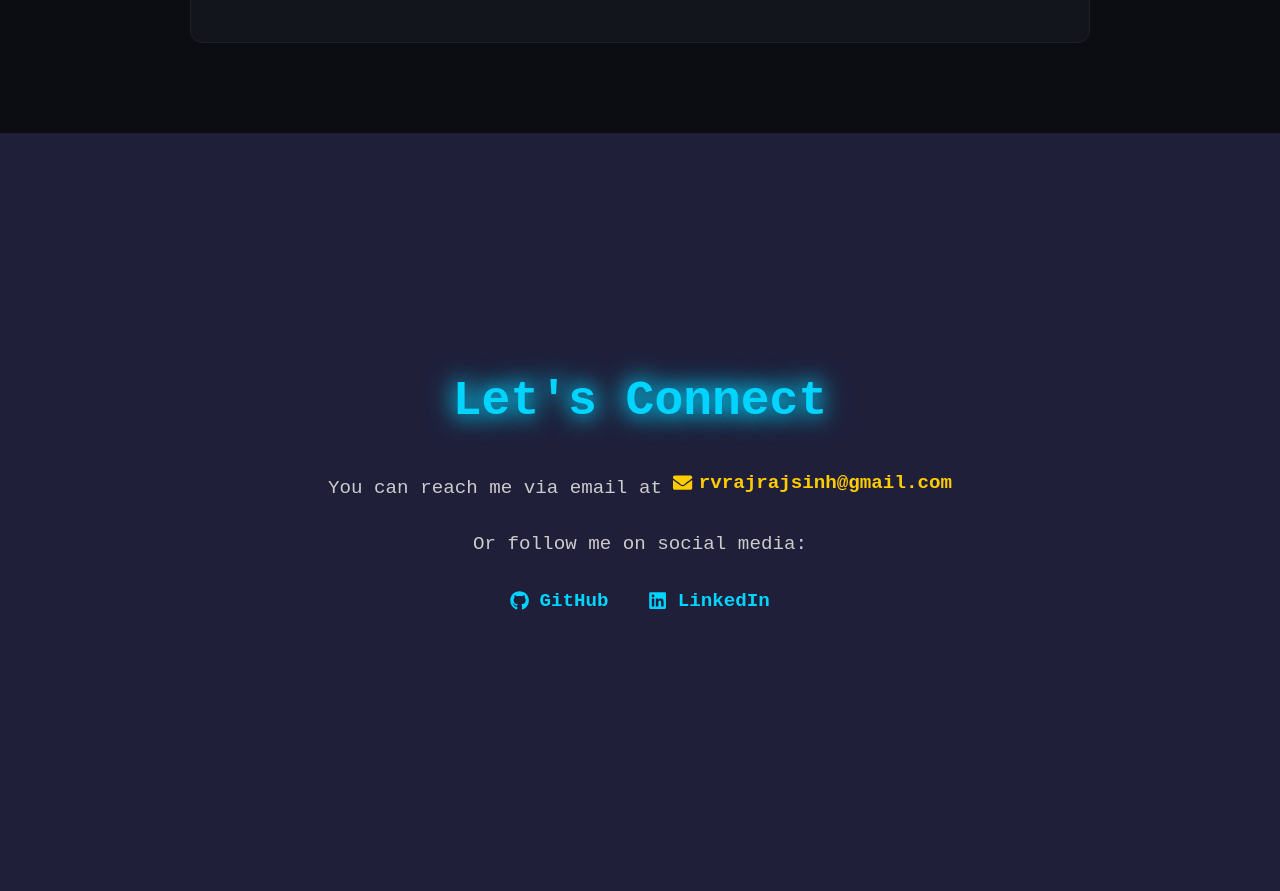
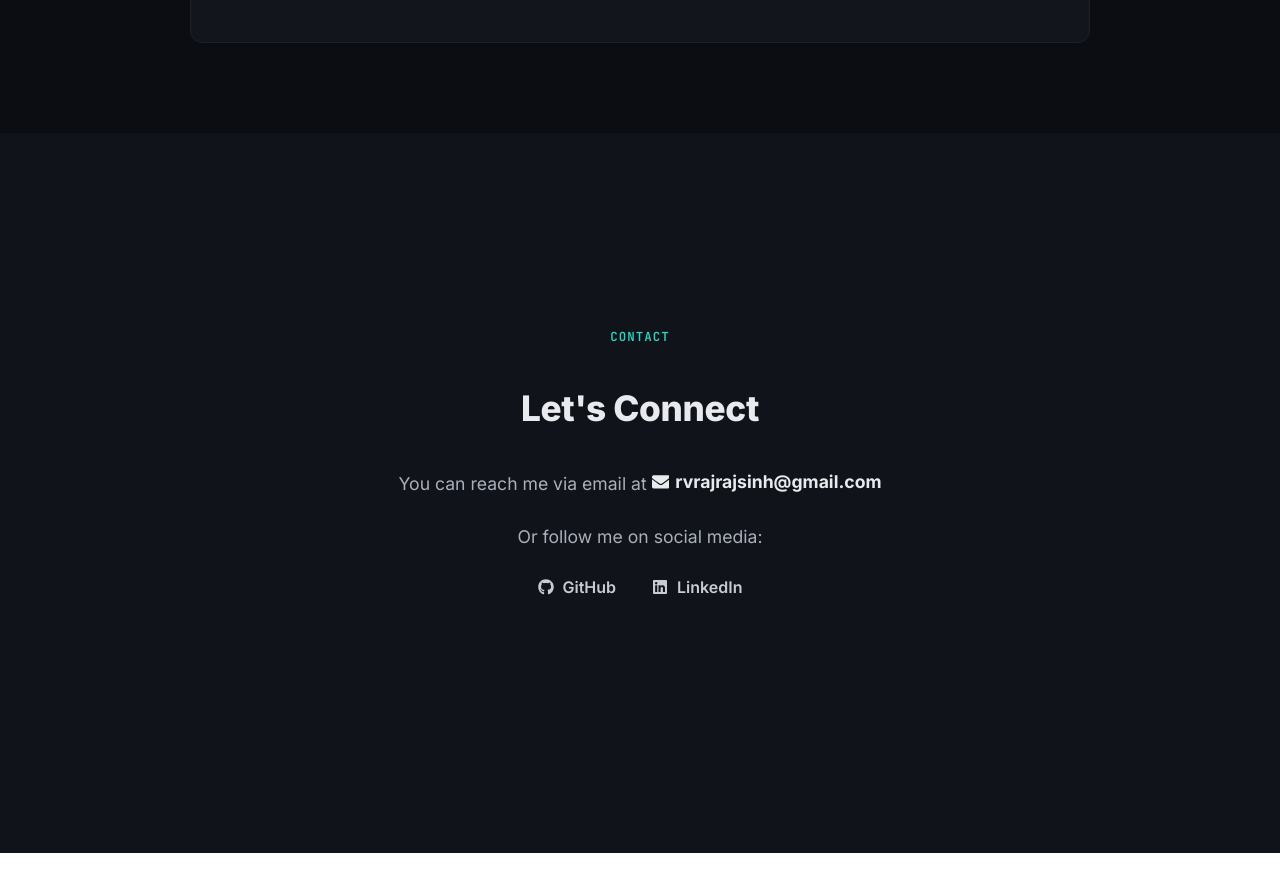
Before and after one commit to Vrajrajsinh-Rathod/portfolio, a React (Create React App) app: page / in a window 1280 px wide. Shown: the part 6780-7671 px from the top of the page. After the commit the page ends 7633 px from the top, so only its background shows below. Built offline with nearby package versions, Linux system fonts and the light colour scheme.

Commit message:
Redesign Contact section: new palette
Drop the yellow glow hover for a flat teal hover, matching the rest of the redesign.

```diff
--- a/src/Contact.js
+++ b/src/Contact.js
@@ -4,6 +4,7 @@ import { FaGithub, FaLinkedin, FaEnvelope } from 'react-icons/fa';
 const Contact = () => {
   return (
     <section id="contact" style={sectionStyle}>
+      <div style={eyebrowStyle}>Contact</div>
       <h2 style={headingStyle}>Let's Connect</h2>
 
       <p style={textStyle}>
@@ -39,36 +40,35 @@ const Contact = () => {
 
       <style>{`
         a {
-          transition: all 0.3s ease;
+          transition: color 0.2s ease, opacity 0.2s ease;
         }
 
         a:hover {
-          color: #ffcc00;
-          text-shadow: 0 0 10px #ffcc00, 0 0 20px #ffcc00;
+          color: #2dd4bf;
+          opacity: 0.9;
         }
 
         .icon {
-          transition: all 0.3s ease;
+          transition: transform 0.2s ease;
         }
 
         a:hover .icon {
-          transform: scale(1.2);
-          filter: drop-shadow(0 0 6px #ffcc00);
+          transform: scale(1.1);
         }
 
         @media (max-width: 768px) {
-          h2 { font-size: 2.2rem !important; }
+          h2 { font-size: 1.9rem !important; }
           p { font-size: 1rem !important; }
-          .icon { width: 22px !important; height: 22px !important; }
-          #contact { padding: 40px 15px 100px; }
+          .icon { width: 20px !important; height: 20px !important; }
+          #contact { padding: 60px 15px 120px; }
           a[href^="mailto"] { display: inline-flex; flex-wrap: wrap; margin-top: 8px; gap: 5px; }
         }
 
         @media (max-width: 480px) {
-          h2 { font-size: 1.8rem !important; }
+          h2 { font-size: 1.6rem !important; }
           p { font-size: 0.95rem !important; }
           .icon { width: 18px !important; height: 18px !important; }
-          #contact { padding: 30px 10px 80px; }
+          #contact { padding: 50px 10px 100px; }
           a[href^="mailto"] { margin-top: 10px; gap: 4px; }
         }
       `}</style>
@@ -78,35 +78,46 @@ const Contact = () => {
 
 const sectionStyle = {
   position: 'relative',
-  padding: '60px 20px 150px',
-  minHeight: '70vh',
+  padding: '90px 20px 150px',
+  minHeight: '60vh',
   display: 'flex',
   flexDirection: 'column',
   alignItems: 'center',
   justifyContent: 'center',
-  backgroundColor: '#1f1f3a',
-  color: '#f0f0f0',
-  fontFamily: "'Fira Code', monospace",
+  backgroundColor: '#10131a',
+  color: '#e8eaed',
+  fontFamily: "'Inter', system-ui, sans-serif",
   textAlign: 'center',
   overflow: 'hidden',
 };
 
+const eyebrowStyle = {
+  fontFamily: "'JetBrains Mono', monospace",
+  fontSize: '0.78rem',
+  fontWeight: 600,
+  letterSpacing: '0.08em',
+  color: '#2dd4bf',
+  textTransform: 'uppercase',
+  marginBottom: '12px',
+};
+
 const headingStyle = {
-  fontSize: '3rem',
+  fontSize: '2.2rem',
+  fontWeight: 800,
+  letterSpacing: '-0.01em',
   marginBottom: '25px',
-  color: '#00d4ff',
-  textShadow: '0 0 20px #00d4ff, 0 0 30px #00d4ff',
+  color: '#e8eaed',
 };
 
 const textStyle = {
-  fontSize: '1.2rem',
-  marginBottom: '15px',
-  color: '#ccc',
+  fontSize: '1.1rem',
+  marginBottom: '14px',
+  color: '#aab0ba',
 };
 
 const highlightLink = {
-  color: '#ffcc00',
-  fontWeight: 'bold',
+  color: '#e8eaed',
+  fontWeight: 700,
   textDecoration: 'none',
   display: 'inline-flex',
   alignItems: 'center',
@@ -117,20 +128,19 @@ const highlightLink = {
 const socialLinks = {
   display: 'flex',
   justifyContent: 'center',
-  gap: '40px',
-  marginTop: '20px',
+  gap: '36px',
+  marginTop: '16px',
   flexWrap: 'wrap',
 };
 
 const socialLinkStyle = {
   display: 'flex',
   alignItems: 'center',
-  gap: '10px',
-  fontSize: '1.2rem',
-  color: '#00d4ff',
+  gap: '9px',
+  fontSize: '1rem',
+  color: '#c7cbd3',
   textDecoration: 'none',
-  fontWeight: 'bold',
-  transition: 'all 0.3s ease',
+  fontWeight: 600,
 };
 
 export default Contact;
```
